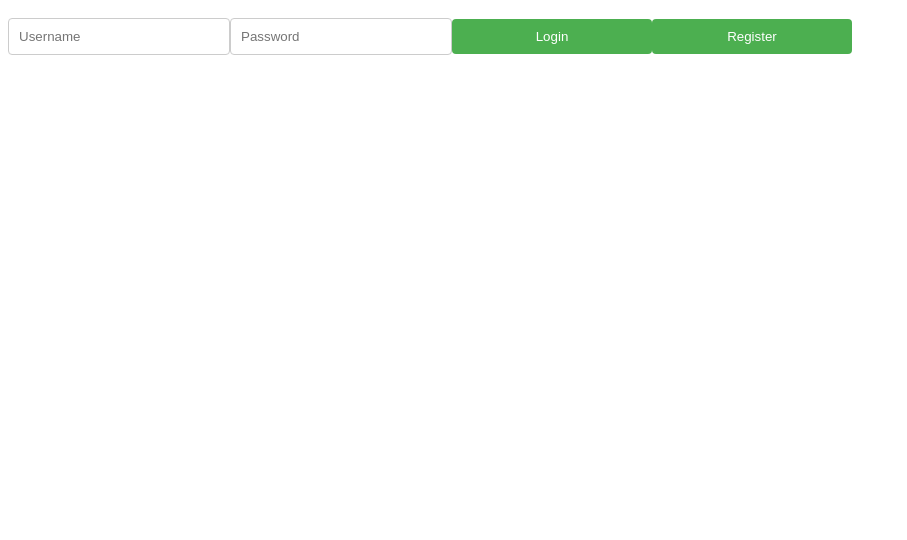
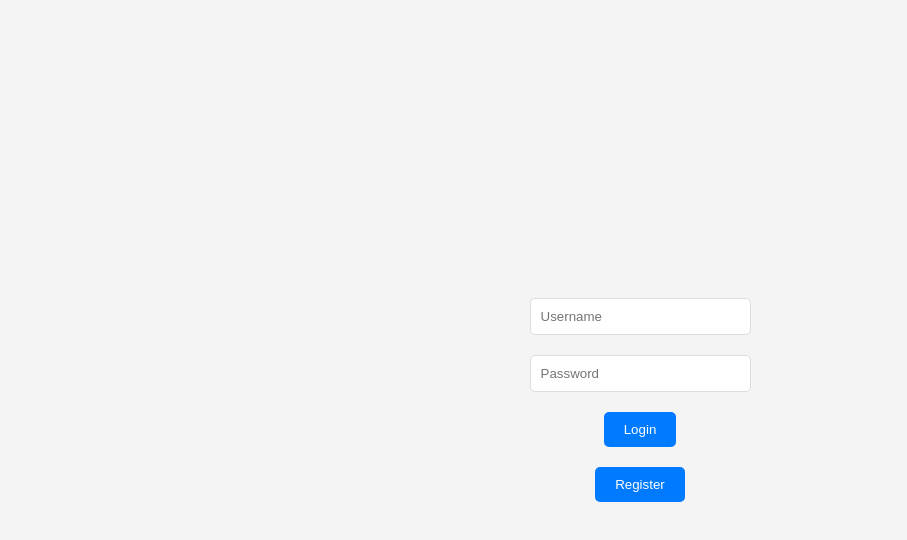
Before and after one commit to tank130701/course-work-frontend, a React (Create React App) app: page / in a window 1280 px wide. Shown: the top 540 px of the page, without its empty margins (0-907 px from the left). Built offline with nearby package versions, Linux system fonts and the light colour scheme.

Commit message:
try styles

```diff
--- a/src/components/LoginForn/LoginForm.module.css
+++ b/src/components/LoginForn/LoginForm.module.css
@@ -1,33 +1,79 @@
-.login-form {
-    padding: 20px;
-    max-width: 100px;
-    max-height: 100px;
-    margin: auto;
-    border: 2px solid #ccc;
-    border-radius: 10px;
-    background-color: #fff;
-    box-shadow: 0px 0px 10px rgba(0,0,0,0.15);
+/*.login-form {*/
+/*    padding: 20px;*/
+/*    max-width: 100px;*/
+/*    max-height: 100px;*/
+/*    margin: auto;*/
+/*    border: 2px solid #ccc;*/
+/*    border-radius: 10px;*/
+/*    background-color: #fff;*/
+/*    box-shadow: 0px 0px 10px rgba(0,0,0,0.15);*/
+/*}*/
+
+/*input {*/
+/*    margin: 10px 0;*/
+/*    padding: 10px;*/
+/*    width: 200px;*/
+/*    border: 1px solid #ccc;*/
+/*    border-radius: 4px;*/
+/*}*/
+
+/*button {*/
+/*    margin: 10px 0;*/
+/*    padding: 10px;*/
+/*    width: 220px;*/
+/*    border: none;*/
+/*    border-radius: 4px;*/
+/*    background-color: #4CAF50;*/
+/*    color: white;*/
+/*    cursor: pointer;*/
+/*}*/
+
+/*button:hover {*/
+/*    background-color: #45a049;*/
+/*}*/
+
+
+
+body {
+    font-family: Arial, sans-serif;
+    background-color: #f4f4f4;
+    margin: 0;
+    padding: 0;
 }
 
-input {
+input[type="text"], input[type="password"] {
+    display: block;
     margin: 10px 0;
     padding: 10px;
-    width: 200px;
-    border: 1px solid #ccc;
-    border-radius: 4px;
+    width: 100%;
+    max-width: 400px;
+    border: 1px solid #ddd;
+    border-radius: 5px;
 }
 
 button {
+    display: block;
     margin: 10px 0;
-    padding: 10px;
-    width: 200px;
+    padding: 10px 20px;
     border: none;
-    border-radius: 4px;
-    background-color: #4CAF50;
+    border-radius: 5px;
+    background-color: #007BFF;
     color: white;
     cursor: pointer;
 }
 
 button:hover {
-    background-color: #45a049;
+    background-color: #0056b3;
 }
+
+h1 {
+    color: #333;
+}
+
+div {
+    display: flex;
+    justify-content: center;
+    align-items: center;
+    flex-direction: column;
+    height: 100vh;
+}
```
Also changed, not shown: src/App.css (deleted).
